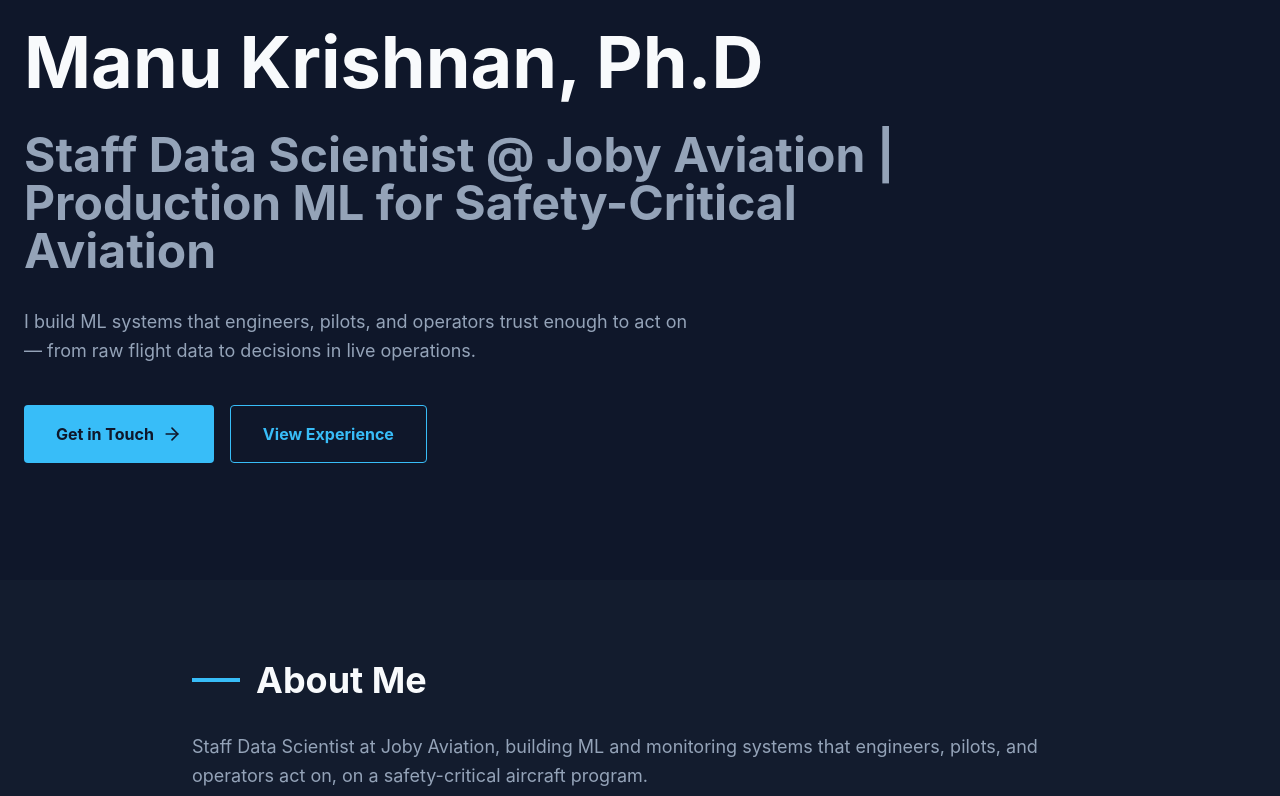
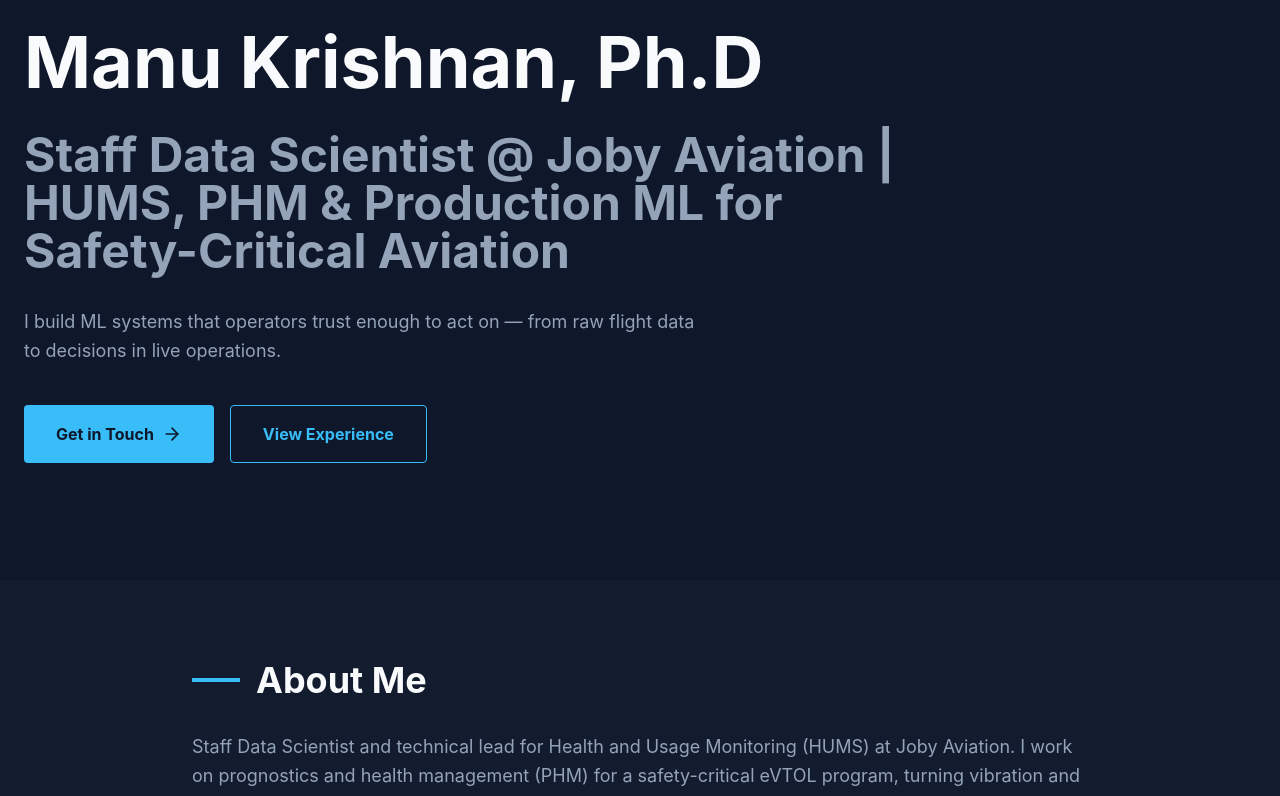
Before and after one commit to manukrisvt/portfolio, a React (Vite) app: page / in a window 1280 px wide. Shown: the part 220-1016 px from the top of the page. Built offline with nearby package versions, Linux system fonts and the light colour scheme.

Commit message:
Update hero title/tagline and About first paragraph (HUMS, PHM focus)

```diff
--- a/src/components/Hero.jsx
+++ b/src/components/Hero.jsx
@@ -47,7 +47,7 @@
                         transition={{ delay: 0.5 }}
                         className="text-lg text-text-muted max-w-2xl mb-10 leading-relaxed"
                     >
-                        I build ML systems that engineers, pilots, and operators trust enough to act on — from raw flight data to decisions in live operations.
+                        I build ML systems that operators trust enough to act on — from raw flight data to decisions in live operations.
                     </motion.p>
 
                     <motion.div
--- a/src/data.js
+++ b/src/data.js
@@ -2,7 +2,7 @@
 
 export const personalInfo = {
     name: "Manu Krishnan, Ph.D",
-    title: "Staff Data Scientist @ Joby Aviation | Production ML for Safety-Critical Aviation",
+    title: "Staff Data Scientist @ Joby Aviation | HUMS, PHM & Production ML for Safety-Critical Aviation",
     location: "Charlotte, NC",
     email: "manukrishnantvm@gmail.com",
     phone: "540-449-7532",
@@ -12,7 +12,7 @@
         // { name: "GitHub", icon: FaGithub, link: "https://github.com/..." }, // Add if known
     ],
     summary: [
-        "Staff Data Scientist at Joby Aviation, building ML and monitoring systems that engineers, pilots, and operators act on, on a safety-critical aircraft program.",
+        "Staff Data Scientist and technical lead for Health and Usage Monitoring (HUMS) at Joby Aviation. I work on prognostics and health management (PHM) for a safety-critical eVTOL program, turning vibration and flight data into predictions that Flight Test, Reliability, and Maintenance use to make real decisions.",
         "I work at the intersection of vibration signal processing, applied ML, and production data systems, taking problems from raw flight telemetry to deployed tools without handoffs. Just as much of the work is adoption: partnering with Flight Test, Reliability, Maintenance, and component SMEs until a model's output becomes something people trust and use.",
         "I'm the technical lead for HUMS at Joby, and I mentor engineers across Data Analytics, Loads, and Reliability.",
         "Ph.D., Virginia Tech · M.Tech, IIT Guwahati (Batch Topper)"
```
